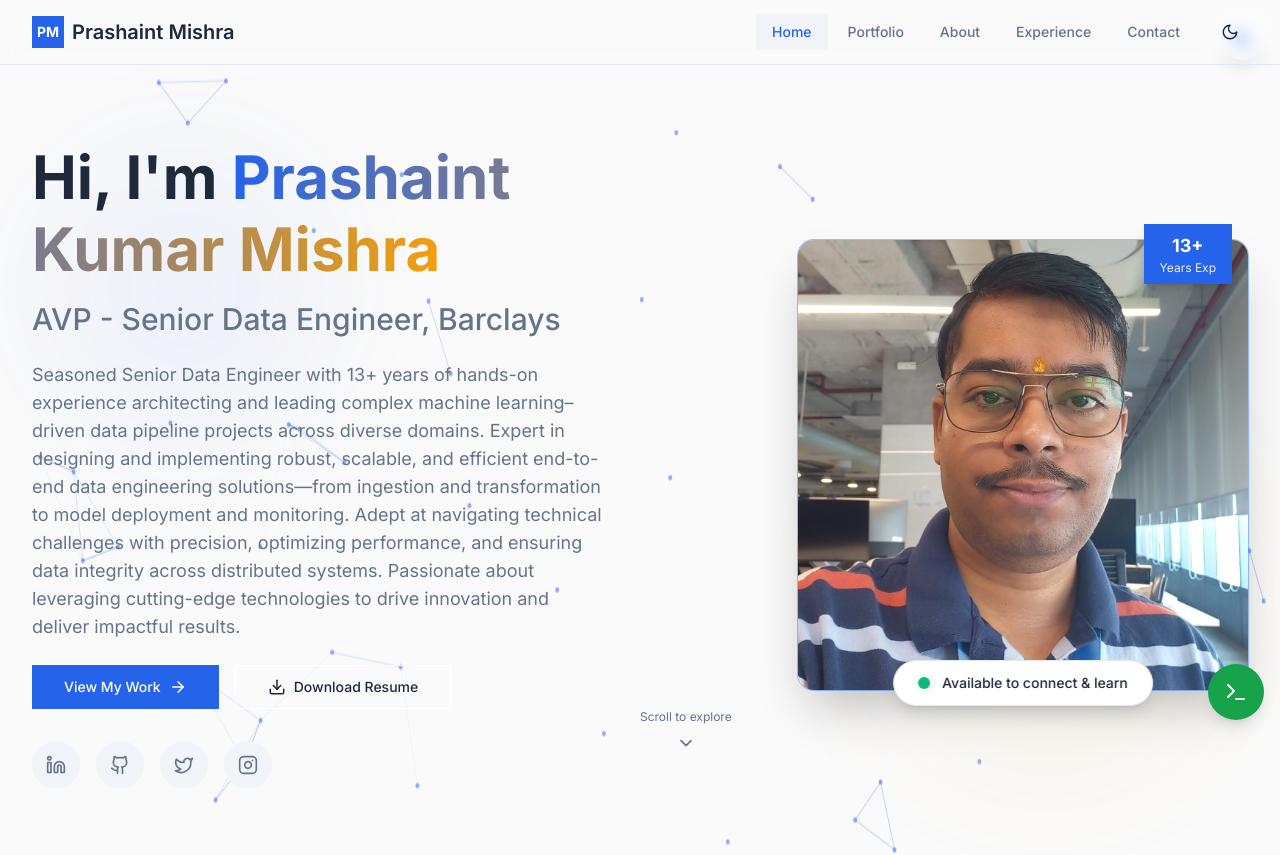
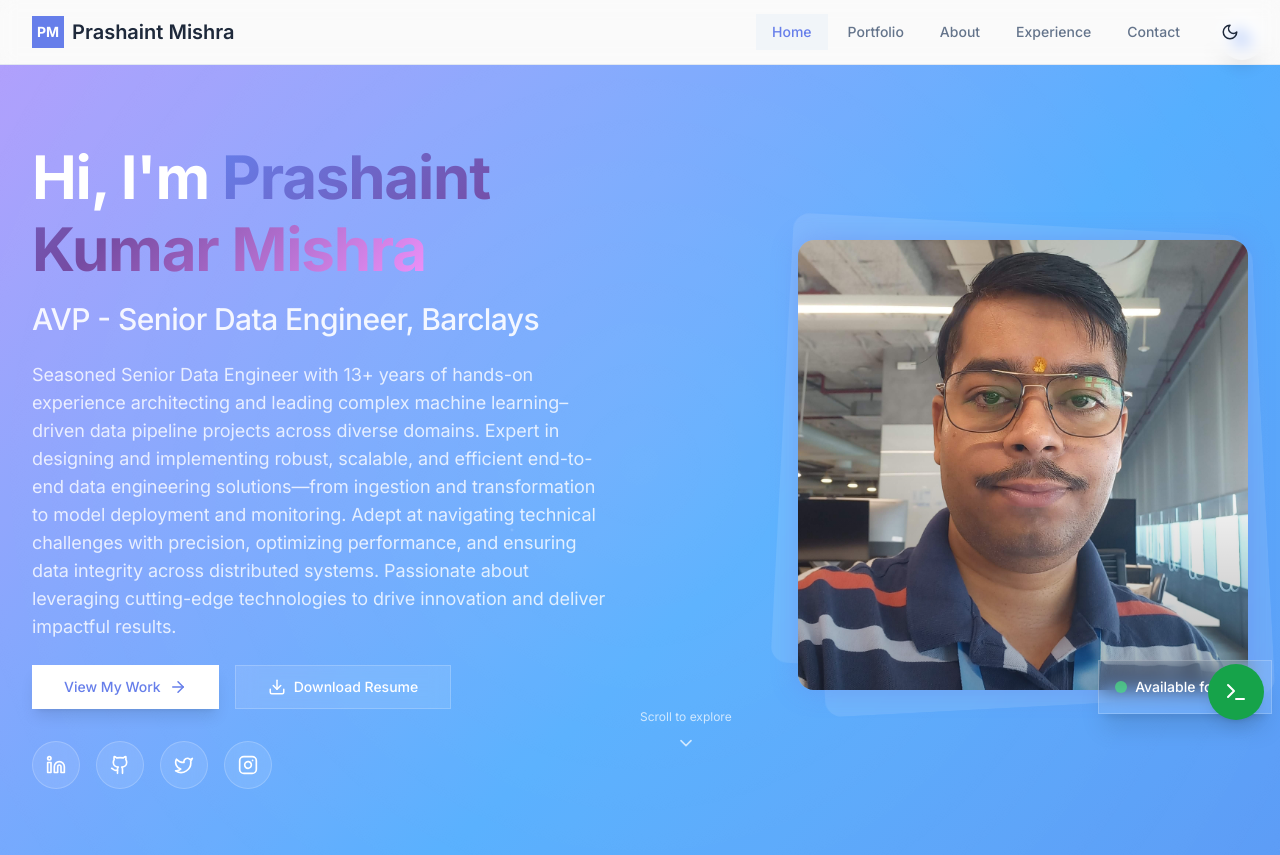
Before and after one commit to prashaint/prashaint_portfolio_app, a React (Vite) app: page /home-landing-page in a window 1280 px wide. Shown: the top 855 px of the page. Built offline with nearby package versions, Linux system fonts and the light colour scheme.

Commit message:
Updated all docs

```diff
--- a/src/pages/home-landing-page/components/HeroSection.jsx
+++ b/src/pages/home-landing-page/components/HeroSection.jsx
@@ -3,7 +3,6 @@ import { Link } from 'react-router-dom';
 import Image from '../../../components/AppImage';
 import Button from '../../../components/ui/Button';
 import Icon from '../../../components/AppIcon';
-import AnimatedBackground from '../../../components/AnimatedBackground';
 
 const HeroSection = () => {
   const socialLinks = [
@@ -14,42 +13,37 @@ const HeroSection = () => {
   ];
 
   const handleDownloadResume = () => {
-    // Mock resume download
     const link = document.createElement('a');
-    link.href = '/assets/resume/Prashaint_Mishra_Nov25.pdf';
-    link.download = 'Prashaint_Mishra_Nov25.pdf';
+    link.href = '/assets/resume/Prashaint_Kumar_Mishra_Mar25.pdf';
+    link.download = 'Prashaint_Kumar_Mishra_Mar25.pdf';
     link?.click();
   };
 
   return (
-    <section className="relative min-h-screen flex items-center justify-center bg-gradient-to-br from-background via-muted/30 to-background overflow-hidden">
-    <AnimatedBackground />
-      {/* Background Pattern */}
-      <div className="absolute inset-0 opacity-5">
-        <div className="absolute top-20 left-10 w-72 h-72 bg-primary rounded-full blur-3xl"></div>
-        <div className="absolute bottom-20 right-10 w-96 h-96 bg-accent rounded-full blur-3xl"></div>
-      </div>
+    <section className="relative min-h-screen flex items-center justify-center gradient-hero overflow-hidden">
+      {/* Gradient Background with Shine Effects - Applied via CSS */}
 
+      {/* Content Container */}
       <div className="container mx-auto px-4 sm:px-6 lg:px-8 relative z-10">
         <div className="grid grid-cols-1 lg:grid-cols-2 gap-8 lg:gap-16 items-center">
           {/* Content */}
           <div className="text-center lg:text-left order-2 lg:order-1">
             <div className="mb-6">
-              <h1 className="text-4xl sm:text-5xl lg:text-6xl font-bold text-foreground mb-4 leading-tight">
+              <h1 className="text-4xl sm:text-5xl lg:text-6xl font-bold text-white mb-4 leading-tight">
                 Hi, I'm{' '}
-                <span className="text-primary bg-gradient-to-r from-primary to-accent bg-clip-text text-transparent">
+                <span className="gradient-text bg-gradient-to-r from-cyan-300 via-blue-300 to-purple-300 bg-clip-text text-transparent">
                   Prashaint Kumar Mishra
                 </span>
               </h1>
-              <h2 className="text-xl sm:text-2xl lg:text-3xl font-medium text-muted-foreground mb-6">
+              <h2 className="text-xl sm:text-2xl lg:text-3xl font-medium text-white/90 mb-6">
                 AVP - Senior Data Engineer, Barclays
               </h2>
-              <p className="text-base sm:text-lg text-muted-foreground leading-relaxed max-w-2xl mx-auto lg:mx-0">
+              <p className="text-base sm:text-lg text-white/80 leading-relaxed max-w-2xl mx-auto lg:mx-0">
                 Seasoned Senior Data Engineer with 13+ years of hands-on experience architecting and leading complex machine learning–driven data pipeline projects across diverse domains. Expert in designing and implementing robust, scalable, and efficient end-to-end data engineering solutions—from ingestion and transformation to model deployment and monitoring. Adept at navigating technical challenges with precision, optimizing performance, and ensuring data integrity across distributed systems. Passionate about leveraging cutting-edge technologies to drive innovation and deliver impactful results.
               </p>
             </div>
 
-            {/* CTA Buttons */}
+            {/* CTA Buttons with Modern Effects */}
             <div className="flex flex-col sm:flex-row gap-4 justify-center lg:justify-start mb-8">
               <Link to="/portfolio-gallery">
                 <Button
@@ -57,7 +51,7 @@ const HeroSection = () => {
                   size="lg"
                   iconName="ArrowRight"
                   iconPosition="right"
-                  className="w-full sm:w-auto"
+                  className="w-full sm:w-auto bg-white text-primary hover:bg-white/90 btn-glow shadow-lg hover:shadow-xl transition-all duration-300"
                 >
                   View My Work
                 </Button>
@@ -68,13 +62,13 @@ const HeroSection = () => {
                 iconName="Download"
                 iconPosition="left"
                 onClick={handleDownloadResume}
-                className="w-full sm:w-auto"
+                className="w-full sm:w-auto border-white/30 text-white hover:bg-white/10 backdrop-blur-sm glass-effect"
               >
                 Download Resume
               </Button>
             </div>
 
-            {/* Social Links */}
+            {/* Social Links with Modern Styling */}
             <div className="flex justify-center lg:justify-start space-x-4">
               {socialLinks?.map((social) => (
                 <a
@@ -82,51 +76,43 @@ const HeroSection = () => {
                   href={social?.url}
                   target="_blank"
                   rel="noopener noreferrer"
-                  className="w-12 h-12 bg-muted hover:bg-primary/10 rounded-full flex items-center justify-center transition-all duration-200 hover:scale-110 group"
+                  className="w-12 h-12 bg-white/10 backdrop-blur-sm hover:bg-white/20 rounded-full flex items-center justify-center transition-all duration-200 hover:scale-110 group glass-effect"
                   aria-label={`Visit ${social?.name} profile`}
                 >
                   <Icon
                     name={social?.icon}
                     size={20}
-                    className="text-muted-foreground group-hover:text-primary transition-colors duration-200"
+                    className="text-white group-hover:text-white transition-colors duration-200"
                   />
                 </a>
               ))}
             </div>
           </div>
 
-          {/* Profile Image - Improved Layout */}
+          {/* Profile Image with Modern Effects */}
           <div className="flex justify-center lg:justify-end order-1 lg:order-2">
             <div className="relative">
-              {/* Subtle Decorative Elements */}
-              <div className="absolute -top-6 -left-6 w-24 h-24 bg-primary/10 rounded-full blur-2xl animate-pulse"></div>
-              <div className="absolute -bottom-6 -right-6 w-32 h-32 bg-accent/10 rounded-full blur-2xl animate-pulse delay-1000"></div>
+              {/* Decorative Gradient Elements */}
+              <div className="absolute -top-4 -left-4 w-full h-full bg-white/10 rounded-2xl transform rotate-3 backdrop-blur-sm"></div>
+              <div className="absolute -bottom-4 -right-4 w-full h-full bg-white/10 rounded-2xl transform -rotate-3 backdrop-blur-sm"></div>
 
-              {/* Main Image Container - Clean and Professional */}
-              <div className="relative w-80 h-80 sm:w-96 sm:h-96 lg:w-[450px] lg:h-[450px] rounded-2xl overflow-hidden shadow-2xl ring-1 ring-border/10">
+              {/* Main Image Container with Gradient Border */}
+              <div className="relative w-80 h-80 sm:w-96 sm:h-96 lg:w-[450px] lg:h-[450px] overflow-hidden rounded-2xl shadow-2xl pulse-glow">
                 <Image
                   src="assets/images/prashaint_profile2.jpg"
                   alt="Prashaint Mishra - Senior Data Engineer"
-                  className="w-full h-full object-cover object-center"
+                  className="w-full h-full object-cover"
                 />
+
+                {/* Overlay Gradient */}
+                <div className="absolute inset-0 bg-gradient-to-t from-black/30 via-transparent to-transparent"></div>
               </div>
 
-              {/* Professional Status Badge */}
-              <div className="absolute -bottom-4 left-1/2 transform -translate-x-1/2 bg-card border border-border rounded-full px-6 py-3 shadow-lg backdrop-blur-sm">
-                <div className="flex items-center space-x-3">
-                  <div className="relative">
-                    <div className="w-3 h-3 bg-success rounded-full"></div>
-                    <div className="absolute inset-0 w-3 h-3 bg-success rounded-full animate-ping opacity-75"></div>
-                  </div>
-                  <span className="text-sm font-medium text-foreground whitespace-nowrap">Available to connect & learn</span>
-                </div>
-              </div>
-
-              {/* Experience Highlight */}
-              <div className="absolute -top-4 right-4 bg-primary text-primary-foreground rounded-lg px-4 py-2 shadow-lg">
-                <div className="text-center">
-                  <div className="text-lg font-bold">13+</div>
-                  <div className="text-xs opacity-90">Years Exp</div>
+              {/* Floating Badge with Glassmorphism */}
+              <div className="absolute -bottom-6 -right-6 glass-effect rounded-lg p-4 shadow-xl border border-white/20">
+                <div className="flex items-center space-x-2">
+                  <div className="w-3 h-3 bg-green-400 rounded-full animate-pulse"></div>
+                  <span className="text-sm font-medium text-white">Available for work</span>
                 </div>
               </div>
             </div>
@@ -136,8 +122,8 @@ const HeroSection = () => {
         {/* Scroll Indicator */}
         <div className="absolute bottom-8 left-1/2 transform -translate-x-1/2 animate-bounce">
           <div className="flex flex-col items-center space-y-2">
-            <span className="text-xs text-muted-foreground">Scroll to explore</span>
-            <Icon name="ChevronDown" size={20} className="text-muted-foreground" />
+            <span className="text-xs text-white/70">Scroll to explore</span>
+            <Icon name="ChevronDown" size={20} className="text-white/70" />
           </div>
         </div>
       </div>
```
Also changed, not shown: src/styles/tailwind.css, 4 other files (tests, documents, lock files or other folders).
